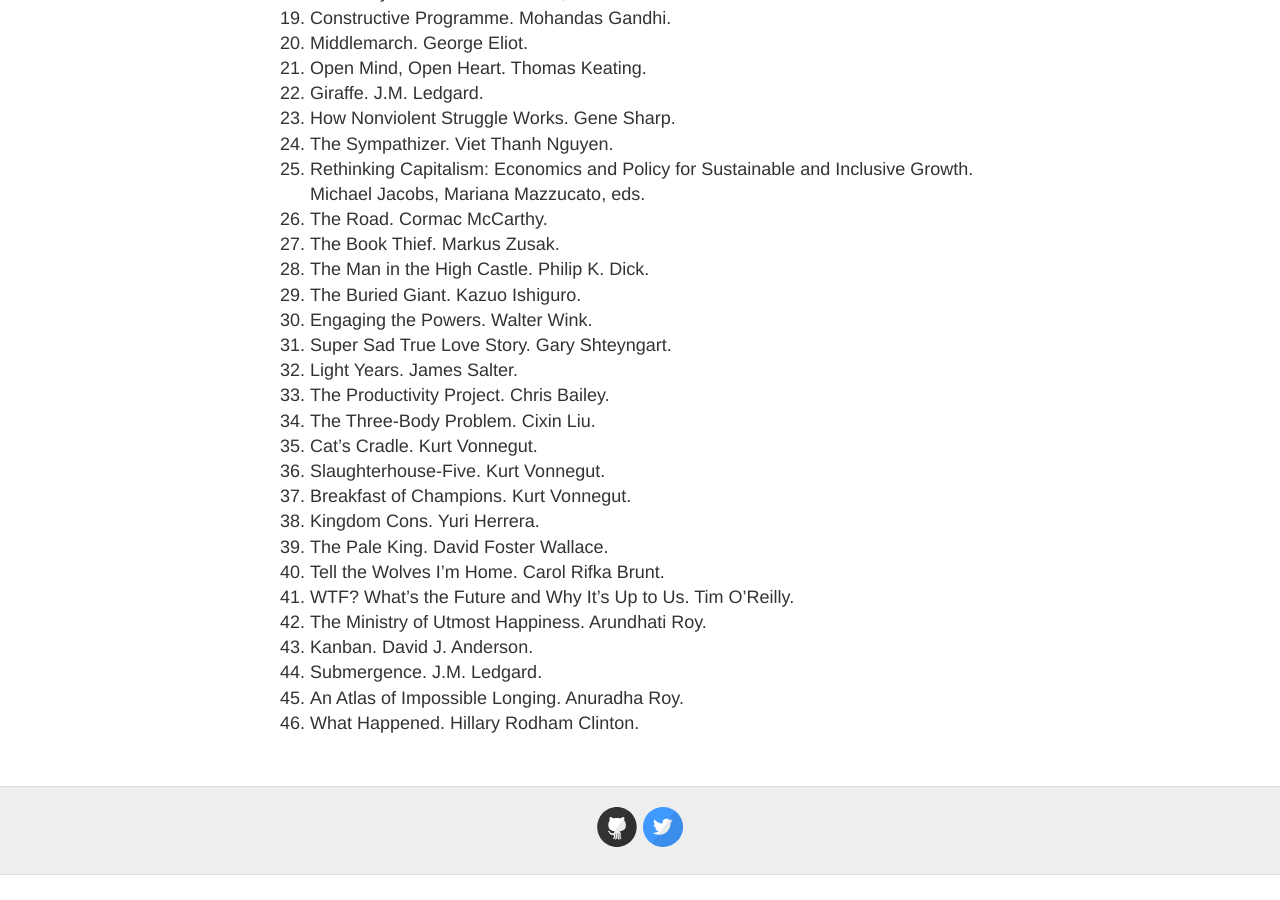
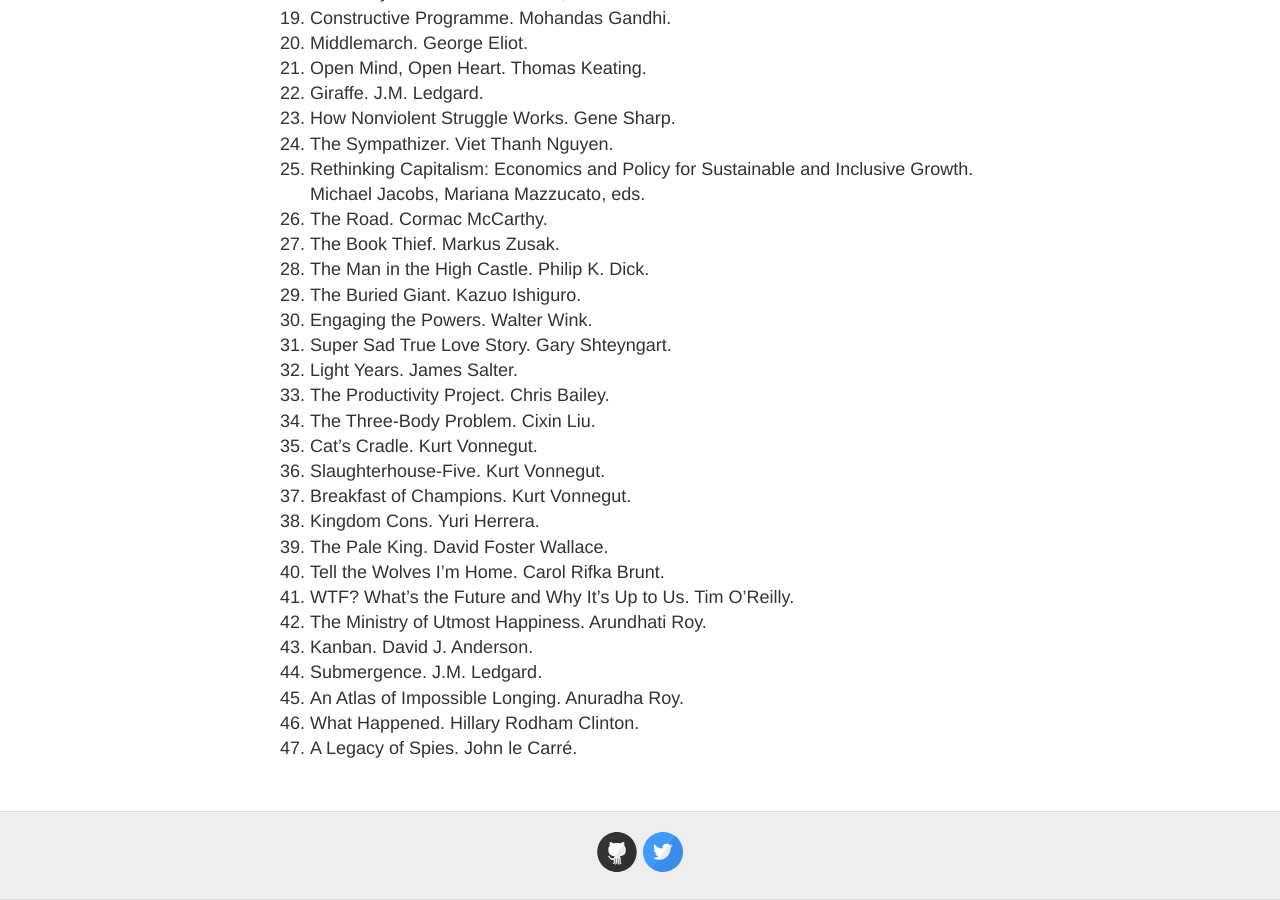
Before and after one commit to ejaxon/ejaxon.github.io, a Jekyll site: the page built from reading.md, in a window 1280 px wide and 900 px high, scrolled down 781 px. Built offline with Jekyll 4.4.1, drawn with Linux system fonts in a browser that asks for light colours; before the commit the page ends 1656 px from its top, so only the background shows below that.

Commit message:
Adding legacy of spies

```diff
--- a/reading.md
+++ b/reading.md
@@ -51,3 +51,4 @@
 44. Submergence. J.M. Ledgard.
 45. An Atlas of Impossible Longing. Anuradha Roy.
 46. What Happened. Hillary Rodham Clinton.
+47. A Legacy of Spies. John le Carré.
```
